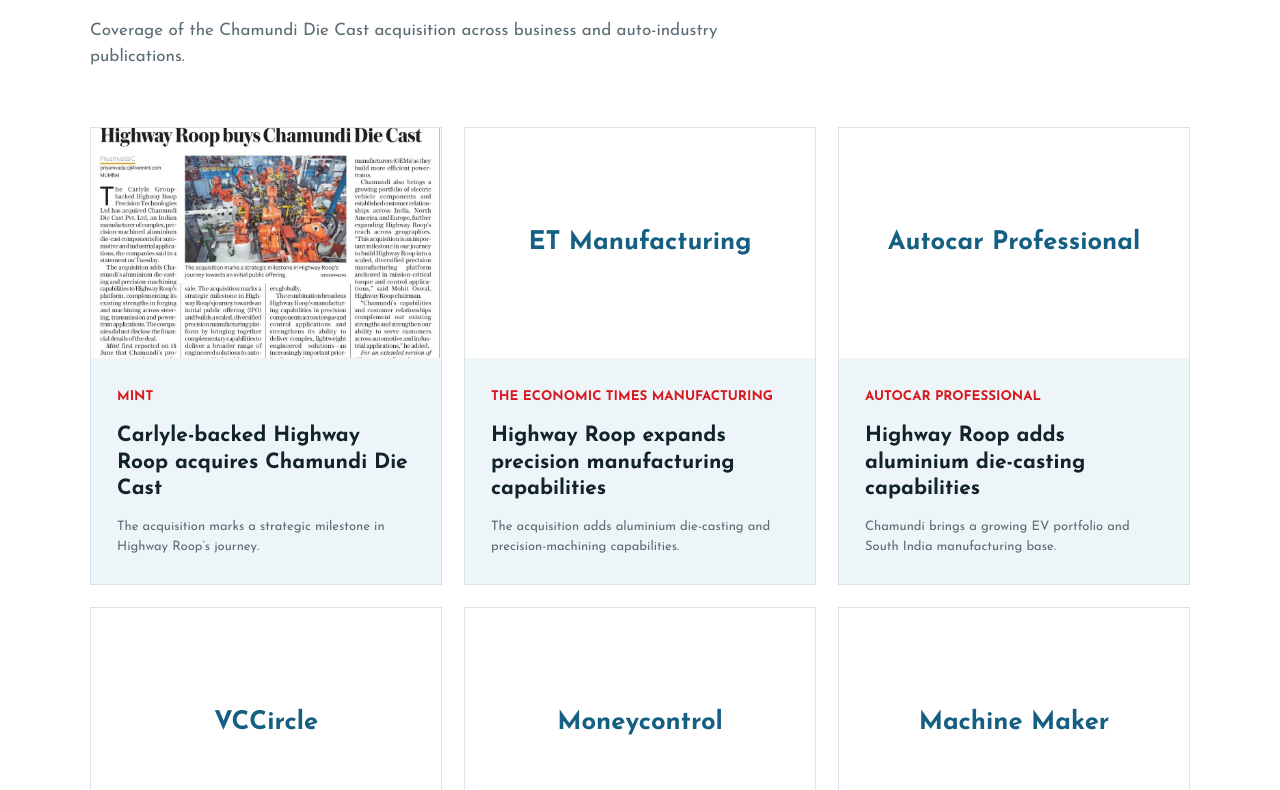
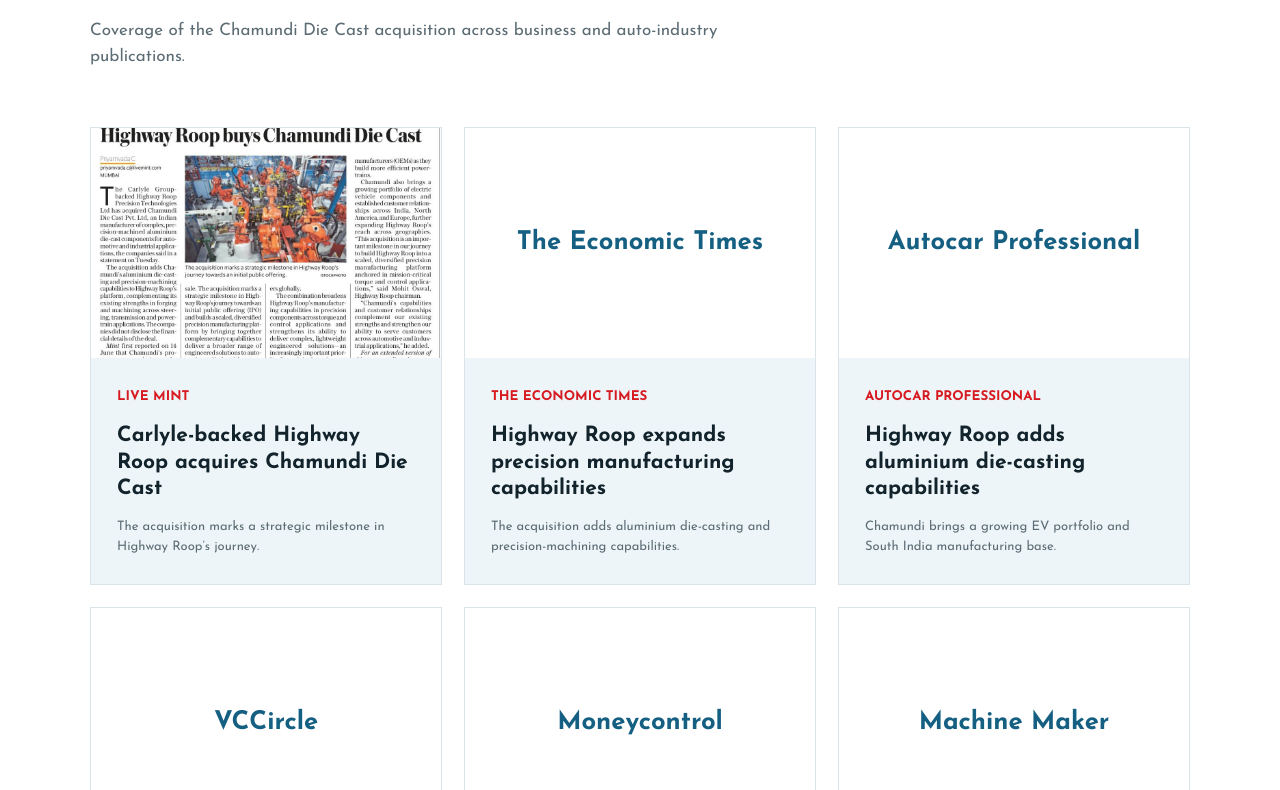
Before and after one commit to Akash-abacusdesk/highwayroop, a Next.js app: page /news-insights in a window 1280 px wide. Shown: the part 1650-2440 px from the top of the page. Built offline with nearby package versions, Linux system fonts and the light colour scheme.

Commit message:
News: link press cards to articles, use main publication names

```diff
--- a/app/news-insights/page.tsx
+++ b/app/news-insights/page.tsx
@@ -51,7 +51,7 @@
                 </div>
                 <div className="ab-news-body">
                   <small>{p.source}</small>
-                  <h3>{p.title}</h3>
+                  <h3>{p.url ? <a href={p.url} target="_blank" rel="noopener noreferrer">{p.title}</a> : p.title}</h3>
                   <p>{p.text}</p>
                 </div>
               </article>
--- a/components/about/about.css
+++ b/components/about/about.css
@@ -90,6 +90,7 @@
 .ab-news-body{padding:26px}
 .ab-news-body small{color:var(--red);font-weight:700}
 .ab-news-body h3{font-size:21px;line-height:1.25;margin:15px 0}
+.ab-news-body h3 a{color:inherit;text-decoration:none}.ab-news-body h3 a::after{content:"";position:absolute;inset:0}.ab-news-card:has(h3 a){cursor:pointer}.ab-news-card:has(h3 a):hover h3 a{color:#CB100A}
 .ab-news-body p{color:var(--muted);font-size:13px;margin:0}
 
 /* Added by ScrollReveal, so content stays visible without JS. */
--- a/components/about/data.ts
+++ b/components/about/data.ts
@@ -28,13 +28,13 @@
   { year: '05', label: 'TODAY', image: 'journey-lightweighting', title: 'Lightweighting joins the journey', text: 'Chamundi Die-Cast adds aluminium die casting, tooling, precision machining, finishing and assembly, expanding the platform into lightweighting and strengthening its South India footprint.', tags: 'Forging + Machining + Aluminium Die Casting' },
 ]
 
-export const PRESS: { source: string; title: string; text: string; image?: string; publication?: string }[] = [
-  { source: 'MINT', title: 'Carlyle-backed Highway Roop acquires Chamundi Die Cast', text: 'The acquisition marks a strategic milestone in Highway Roop’s journey.', image: '/assets/press-mint.webp' },
-  { source: 'THE ECONOMIC TIMES MANUFACTURING', title: 'Highway Roop expands precision manufacturing capabilities', text: 'The acquisition adds aluminium die-casting and precision-machining capabilities.', publication: 'ET Manufacturing' },
-  { source: 'AUTOCAR PROFESSIONAL', title: 'Highway Roop adds aluminium die-casting capabilities', text: 'Chamundi brings a growing EV portfolio and South India manufacturing base.', publication: 'Autocar Professional' },
-  { source: 'VCCIRCLE', title: 'Carlyle expands India auto-parts platform', text: 'Chamundi Die Cast joins the Highway Roop platform.', publication: 'VCCircle' },
-  { source: 'MONEYCONTROL', title: 'Highway Roop completes acquisition', text: 'A scaled, diversified precision manufacturing platform.', publication: 'Moneycontrol' },
-  { source: 'MACHINE MAKER', title: 'Highway Roop acquires Chamundi Die Cast', text: 'Coverage of the completed acquisition.', publication: 'Machine Maker' },
+export const PRESS: { source: string; title: string; text: string; image?: string; publication?: string; url?: string }[] = [
+  { source: 'LIVE MINT', title: 'Carlyle-backed Highway Roop acquires Chamundi Die Cast', text: 'The acquisition marks a strategic milestone in Highway Roop’s journey.', image: '/assets/press-mint.webp', url: 'https://www.livemint.com/companies/news/highway-roop-chamundi-die-cast-acquisition-carlyle-group-11790666681405.html' },
+  { source: 'THE ECONOMIC TIMES', title: 'Highway Roop expands precision manufacturing capabilities', text: 'The acquisition adds aluminium die-casting and precision-machining capabilities.', publication: 'The Economic Times', url: 'https://manufacturing.economictimes.indiatimes.com/news/industry/carlyle-backed-highway-roop-acquires-chamundi-die-cast-to-expand-precision-manufacturing-capabilities/134562447' },
+  { source: 'AUTOCAR PROFESSIONAL', title: 'Highway Roop adds aluminium die-casting capabilities', text: 'Chamundi brings a growing EV portfolio and South India manufacturing base.', publication: 'Autocar Professional', url: 'https://www.autocarpro.in/news/highway-roop-acquires-chamundi-adds-aluminium-die-casting-capabilities-134951' },
+  { source: 'VCCIRCLE', title: 'Carlyle expands India auto-parts platform', text: 'Chamundi Die Cast joins the Highway Roop platform.', publication: 'VCCircle', url: 'https://www.vccircle.com/carlyleexpands-india-auto-parts-platform-with-chamundi-die-cast-s-takeover' },
+  { source: 'MONEYCONTROL', title: 'Highway Roop completes acquisition', text: 'A scaled, diversified precision manufacturing platform.', publication: 'Moneycontrol', url: 'https://www.moneycontrol.com/news/business/companies/carlyle-backed-highway-roop-completes-acquisition-of-chamundi-die-cast-14040846.html' },
+  { source: 'MACHINE MAKER', title: 'Highway Roop acquires Chamundi Die Cast', text: 'Coverage of the completed acquisition.', publication: 'Machine Maker', url: 'https://themachinemaker.com/news/highway-roop-acquires-chamundi-die-cast/' },
 ]
 
 export const SUSTAINABILITY_LINKS = [
```
